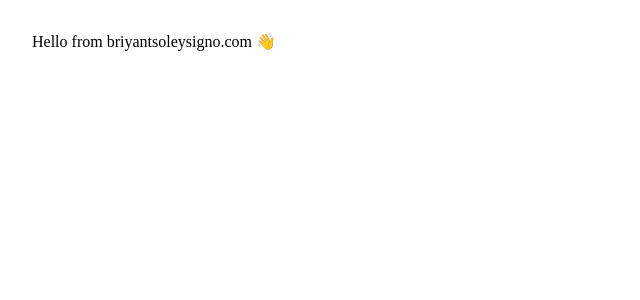
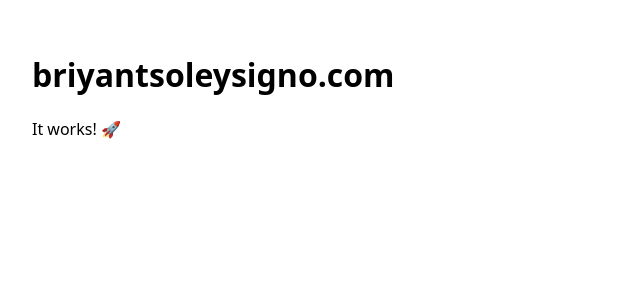
Before and after one commit to bssigno1815/Briyantsoleysigno.com, a Next.js app: page / in a window 1280 px wide. Shown: the top 300 px of the page, without its empty margins (0-640 px from the left). Built offline with nearby package versions, Linux system fonts and the light colour scheme.

Commit message:
Update index.js

```diff
--- a/pages/index.js
+++ b/pages/index.js
@@ -1,3 +1,8 @@
 export default function Home() {
-  return <main style={{padding: 24}}>Hello from briyantsoleysigno.com 👋</main>;
+  return (
+    <main style={{ padding: 24, fontFamily: "system-ui, sans-serif" }}>
+      <h1>briyantsoleysigno.com</h1>
+      <p>It works! 🚀</p>
+    </main>
+  );
 }
```
